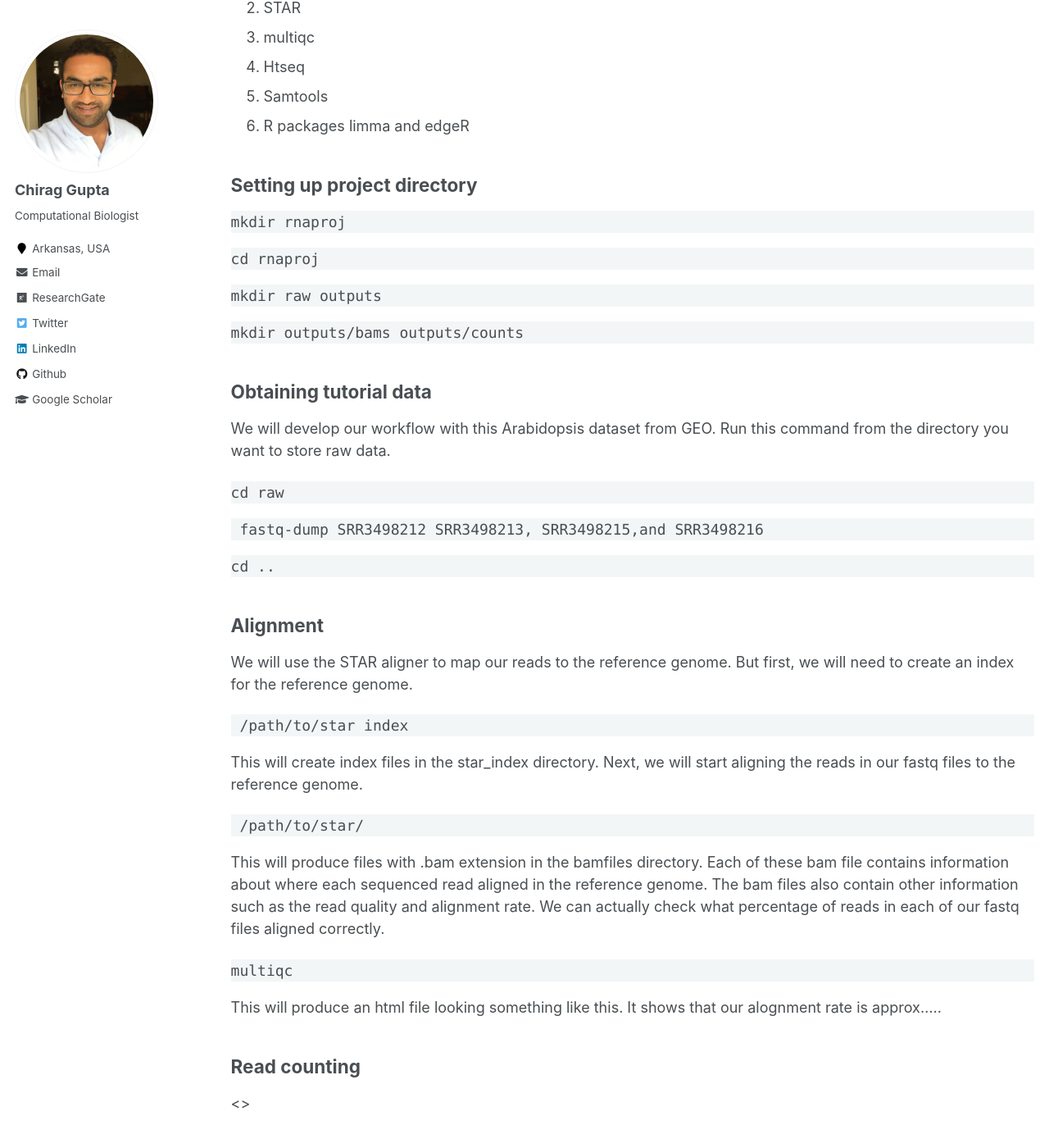
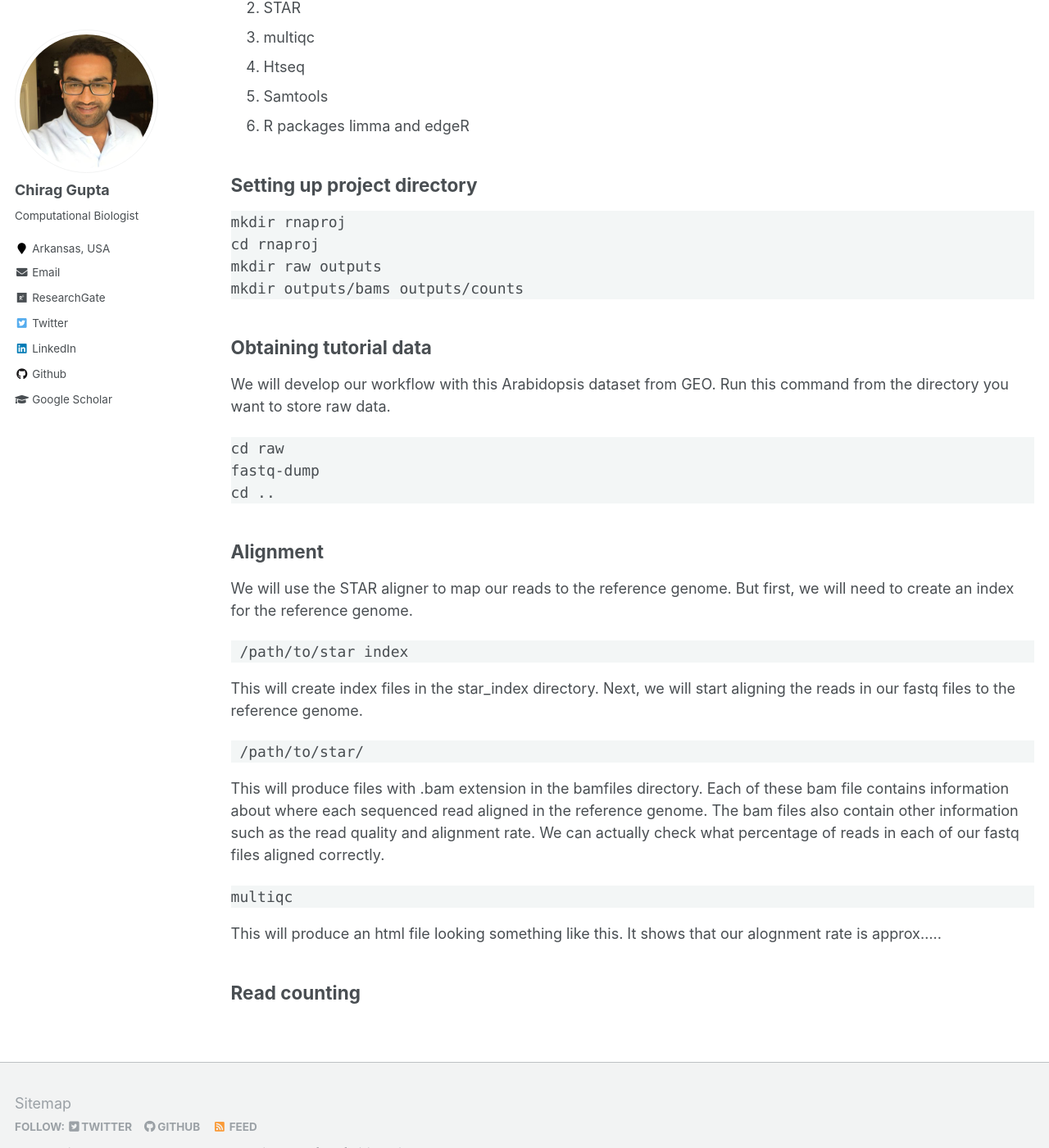
Before and after one commit to cngupta/cngupta.github.io, a Jekyll site: the page built from _pages/pubs.md, in a window 1280 px wide and 1400 px high, scrolled down 633 px. Shown: the whole window at 82% size. Built offline with Jekyll 4.4.1, drawn with Linux system fonts in a browser that asks for light colours.

Commit message:
css theme

```diff
--- a/_config.yml
+++ b/_config.yml
@@ -6,7 +6,7 @@
 # `jekyll serve`. If you change this file, please restart the server process.
 
 
-minimal_mistakes_skin    : "air" # "air", "aqua", "contrast", "dark", "dirt", "neon", "mint", "plum", "sunrise"
+minimal_mistakes_skin    : "dark" # "air", "aqua", "contrast", "dark", "dirt", "neon", "mint", "plum", "sunrise"
 
 # Site Settings
 locale                   : "en-US"
--- a/_pages/pubs.md
+++ b/_pages/pubs.md
@@ -30,17 +30,17 @@
 
 ## Setting up project directory
 
-<pre>mkdir rnaproj</pre>
-<pre>cd rnaproj</pre>
-<pre>mkdir raw outputs</pre>
-<pre>mkdir outputs/bams outputs/counts</pre>
+<pre>mkdir rnaproj
+cd rnaproj
+mkdir raw outputs
+mkdir outputs/bams outputs/counts</pre>
 
 ## Obtaining tutorial data
 
 We will develop our workflow with this Arabidopsis dataset from GEO. Run this command from the directory you want to store raw data.
-<pre>cd raw</pre>
-<pre> fastq-dump SRR3498212 SRR3498213, SRR3498215,and SRR3498216 </pre>
-<pre>cd ..</pre>
+<pre>cd raw
+fastq-dump
+cd ..</pre>
 
 
 ## Alignment
@@ -60,4 +60,3 @@
 This will produce an html file looking something like this. It shows that our alognment rate is approx.....
 
 ## Read counting
-<>
```
